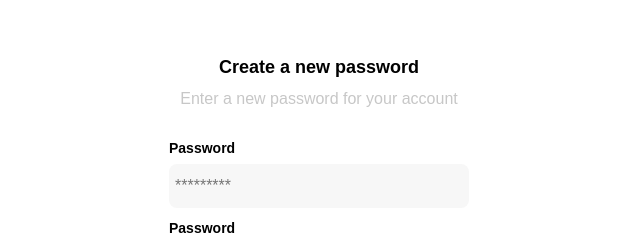
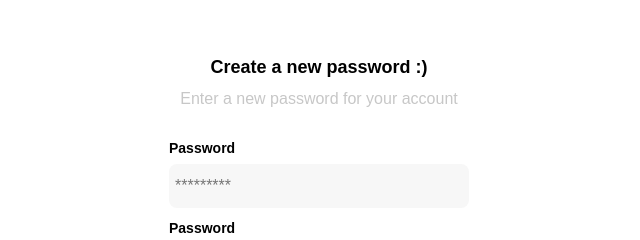
Before and after one commit to lingowmx/frontend-practice, a plain HTML site: page 1clase.html in a window 1280 px wide. Shown: the part 189-429 px from the top of the page, 321-961 px from the left. Drawn offline with Linux system fonts and the light colour scheme.

Commit message:
cambio de prueba

```diff
--- a/1clase.html
+++ b/1clase.html
@@ -13,7 +13,7 @@
             <img src="/src/logos/logo_yard_sale.svg" alt="logo" class="logo">
 
             <h1 class="title">
-                Create a new password
+                Create a new password :)
             </h1>
             <p class="subtitle">
                 Enter a new password for your account
```
